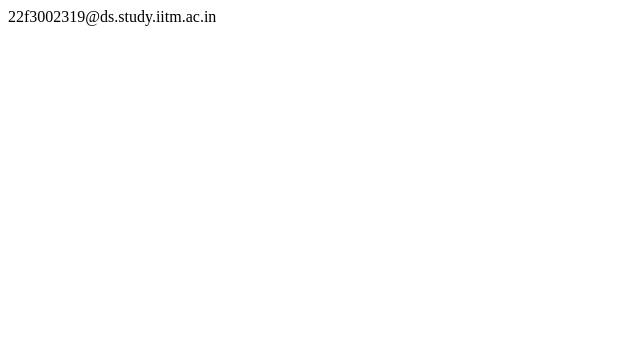
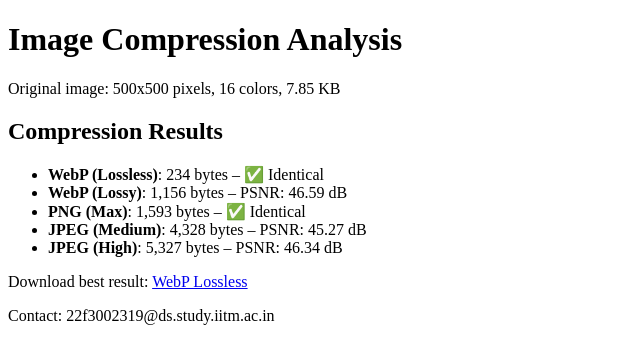
Before and after one commit to 22f3002319/image-compression-report, a plain HTML site: page index.html in a window 1280 px wide. Shown: the whole page, without its empty margins (0-640 px from the left). Drawn offline with Linux system fonts and the light colour scheme.

Commit message:
Update index.html

```diff
--- a/index.html
+++ b/index.html
@@ -1 +1,21 @@
-<!--email_off-->22f3002319@ds.study.iitm.ac.in<!--/email_off-->
+<!DOCTYPE html>
+<html lang="en">
+<head>
+  <meta charset="UTF-8">
+  <title>Image Compression Report</title>
+</head>
+<body>
+  <h1>Image Compression Analysis</h1>
+  <p>Original image: 500x500 pixels, 16 colors, 7.85 KB</p>
+  <h2>Compression Results</h2>
+  <ul>
+    <li><b>WebP (Lossless)</b>: 234 bytes – ✅ Identical</li>
+    <li><b>WebP (Lossy)</b>: 1,156 bytes – PSNR: 46.59 dB</li>
+    <li><b>PNG (Max)</b>: 1,593 bytes – ✅ Identical</li>
+    <li><b>JPEG (Medium)</b>: 4,328 bytes – PSNR: 45.27 dB</li>
+    <li><b>JPEG (High)</b>: 5,327 bytes – PSNR: 46.34 dB</li>
+  </ul>
+  <p>Download best result: <a href="compressed_q2image_lossless.webp">WebP Lossless</a></p>
+  <p>Contact: <!--email_off-->22f3002319@ds.study.iitm.ac.in<!--/email_off--></p>
+</body>
+</html>
```
